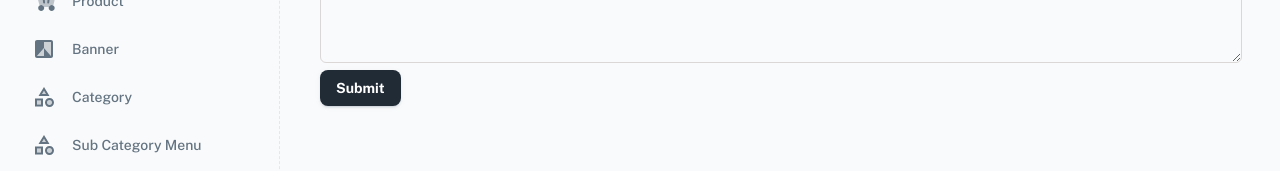
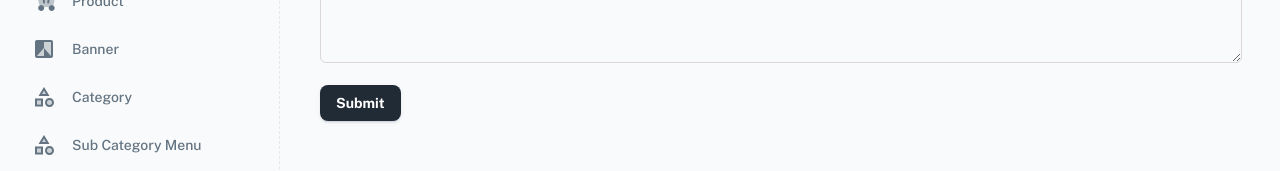
Before and after one commit to rahulmakwana0705/yok-admin, a React (Vite) app: page /payment-setting in a window 1280 px wide. Shown: the part 295-466 px from the top of the page. Built offline with nearby package versions, Linux system fonts and the light colour scheme.

Commit message:
Update PaymentSetting.jsx

```diff
--- a/src/sections/PaymentSetting/PaymentSetting.jsx
+++ b/src/sections/PaymentSetting/PaymentSetting.jsx
@@ -68,6 +68,7 @@ export default function PaymentSetting() {
           onClick={handleCreateProduct}
           variant="contained"
           color="inherit"
+          style={{marginTop: '15px'}}
         >
           Submit
         </Button>
```
